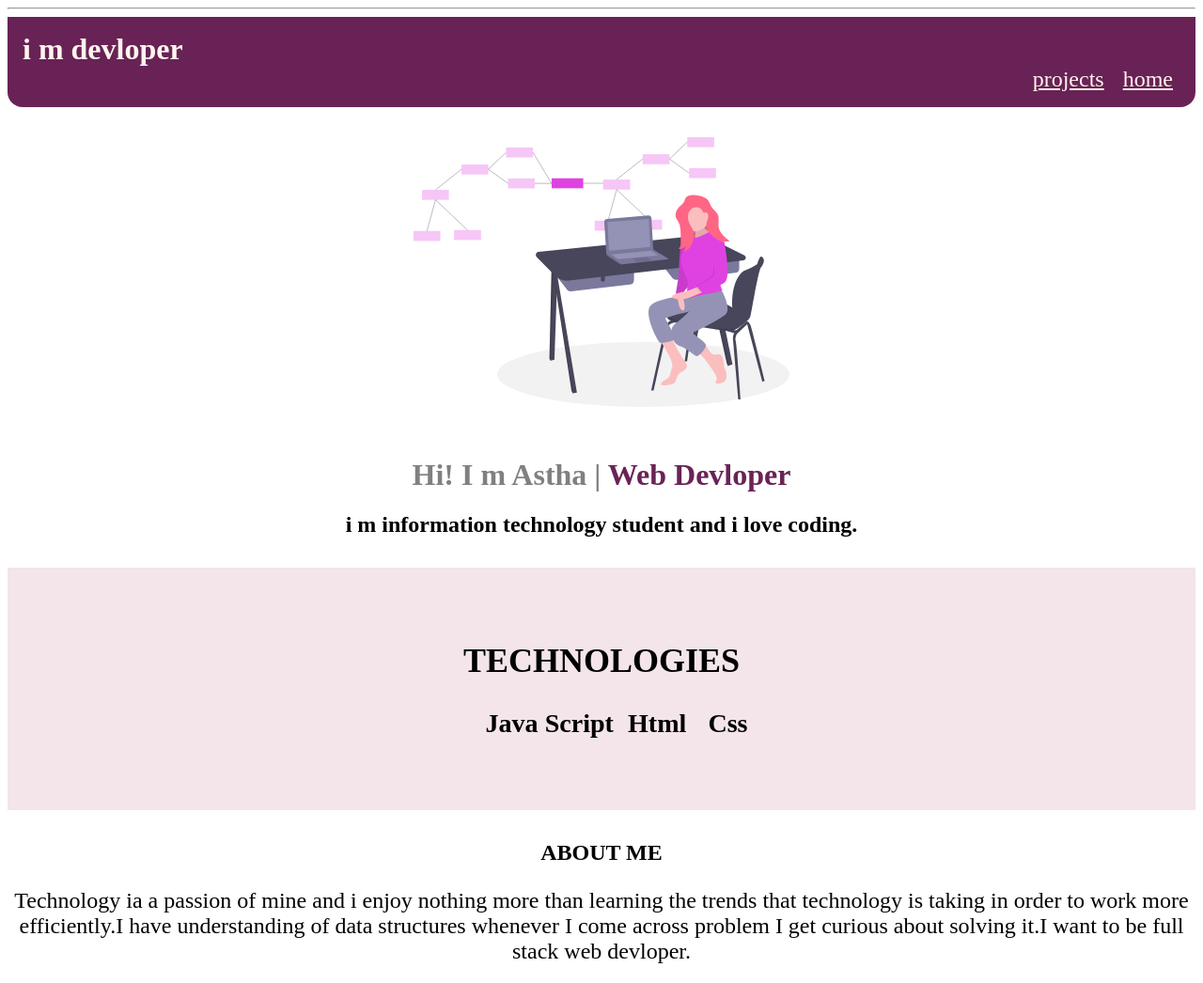
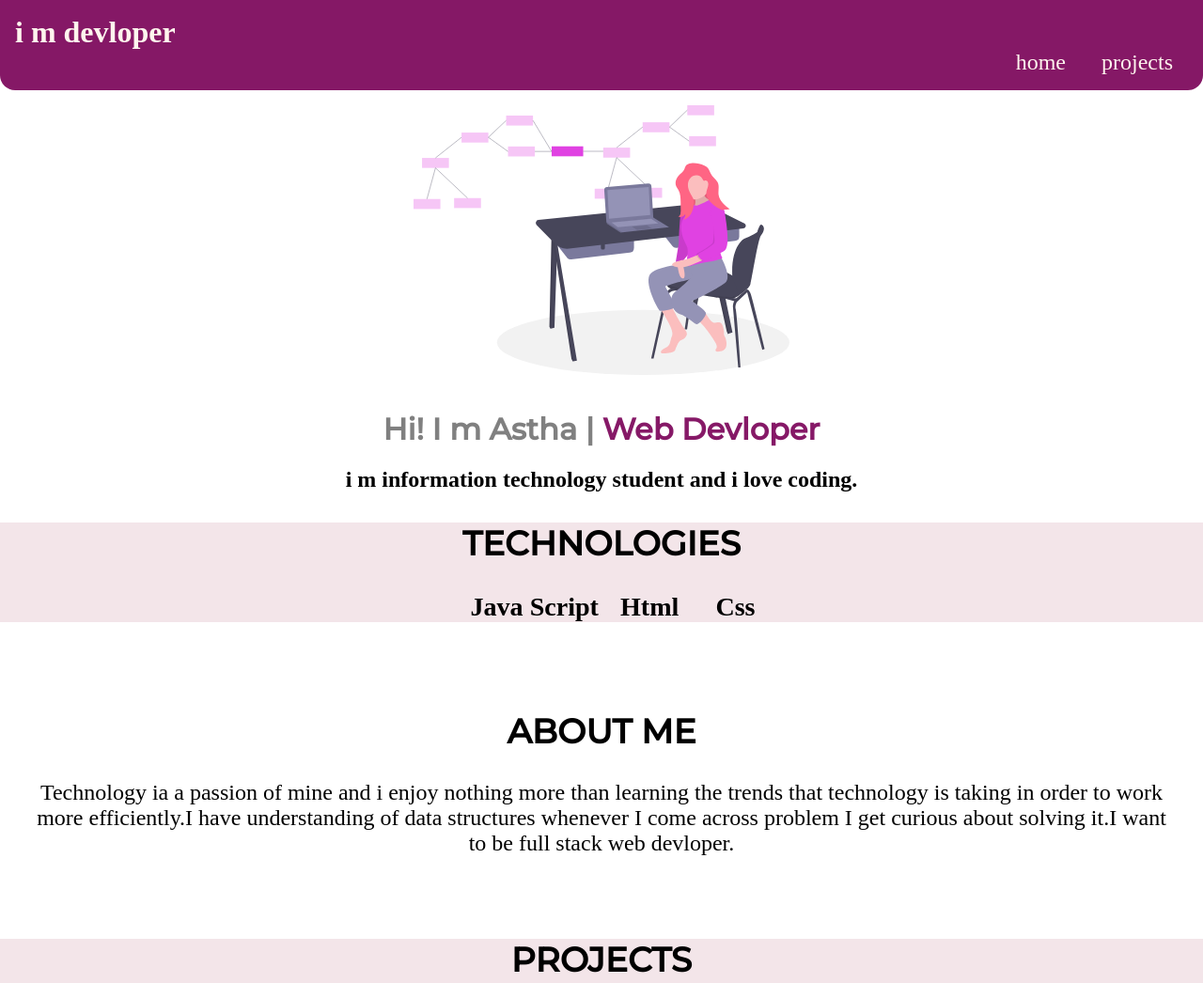
Before and after one commit to AsthaTibrewal/astha-site, a plain HTML site: page index.html in a window 1280 px wide. Shown: the top 1046 px of the page at 94% size. Drawn offline with Linux system fonts and the light colour scheme; a web font is replaced by a local one.

Commit message:
doc-updated

```diff
--- a/index.html
+++ b/index.html
@@ -7,22 +7,21 @@
     <link href="styles.css"rel="stylesheet" />
 </head>
 
-</header>
+<body>
 
-<hr>
 
 <nav class="navigation" >
     <div class="brand">
         i m devloper </div>
         <ul class="non-bullet navigation-pills ">
-        <li class="list-item-inline"  >
-            <a class="link"href=</> projects</a>
+            <li class="list-item-inline">
+                <a class="link link-active"href="/"> home </a>
+
+            </li><li class="list-item-inline"  >
+            <a class="link"href="/project.html"> projects</a>
 
         </li>
-        <li class="list-item-inline">
-            <a class="link"href=</> home</a>
 
-        </li>
     </ul>
 
 
@@ -48,12 +47,9 @@
 
 <section class="section2">
 <h1> ABOUT ME </h1>
+<p> Technology ia a passion of mine and i enjoy nothing more than learning the trends that technology is taking in order to work more efficiently.I have understanding of data structures whenever I come across problem I get curious about solving it.I want to be full stack web devloper.
+</p>
 </section>
-
-<div class="section2-heading">
-<p> Technology ia a passion of mine and i enjoy nothing more than learning the trends that technology is taking in order to work more efficiently.I have understanding of data structures whenever I come across problem I get curious about solving it.I want to be full stack web devloper.
-
-</p>
 </div>
 
 
@@ -70,12 +66,13 @@
 
 <section class="section2">
     <h1> BLOGS </h1>
-    </section>
+
 
     <div class="section2-heading">
     <p> By writting blogs one can share the knowledge.I have wriiten these blogs for first time to read click on blog icon.
     </p>
     </div>
+</section>
 
    >
     <footer class="footer">
@@ -88,12 +85,12 @@
     </div>
     <h3>
         <ul class="non-bullet">
-            <list class="list-item-inline"> instagram</li>
+            <list class="list-item-inline"> Instagram</li>
             <li class="list-item-inline"> facebook</li>
             <li class="list-item-inline "> linkedln</li>
         </ul>
     </h3>
 </footer>
 
-    <div style="height:4vh;"></div>
+</body>
 </html>
--- a/styles.css
+++ b/styles.css
@@ -1,10 +1,15 @@
-@import url('https://fonts.googleapis.com/css2?family=Castoro&display=swap');
+@import url('https://fonts.googleapis.com/css2?family=Montserrat:wght@300;500&display=swap');
+
 :root{
-    --primary-color: hsla(317, 77%, 20%, 0.904);
+    --primary-color: hsla(317, 98%, 24%, 0.904);
     --secondary-color:grey;
 }
+body
+{
+    margin: 0%;
+}
 h1{
-font-family: 'Castoro', serif;
+    font-family: 'Montserrat', sans-serif;
 }
 .non-bullet
 {
@@ -14,7 +19,7 @@ margin: auto;
 .list-item-inline
 {
 display: inline;
-padding: 0rem 0.5rem;
+padding: 0rem 1rem;
 }
 .navigation
 {
@@ -28,6 +33,7 @@ border-bottom-right-radius: 1rem ;
 {
 color:seashell;
 font-size: 1.5rem;
+text-decoration: none;
 
 }
 .brand
@@ -47,7 +53,8 @@ font-size: 1.5rem;
 max-width: 400px;
 margin: auto;
 display: block;
-padding: 2rem;
+width: 100;
+padding:1rem;
 }
 .hero-heading
 {
@@ -70,9 +77,10 @@ border-radius: 1rem;
 .section
 {
     text-align: center;
-    padding: 3rem;
+    padding: 2rem;
     margin-top: 2rem;
     font-size: 1.5em;
+
     background-color:  rgb(243, 229, 233);
 }
 .section2
@@ -80,14 +88,10 @@ border-radius: 1rem;
     margin-top: 2rem;
     background-color:white;
     text-align: center;
+    font-size: 1.5em;
+    padding: 2rem;
 }
-.section2-heading
-{
 
-    text-align: center;
-    font-size: 1.5em;
-
-}
 .footer
 {
 
@@ -96,9 +100,35 @@ padding: 1rem;
 border-top-right-radius: 1rem ;
 color:white;
 text-align: center;
-font-size: 1.5em;
-
+font-size: 1.2em;
 
 }
+.section
+{
+list-style: none;
+    color: black;
+
+    padding:0 10rem;
+    background-color:rgb(243, 229, 233);;
+
+    font-size: 1.5em;
+    display: block;
 
 }
+.date
+{
+
+padding:0 0.5rem;
+}
+.link1
+{
+    color:seashell;
+font-size: 1.5rem;
+text-decoration: none;
+background-color:var(--primary-color) ;
+
+}
+.list1-item
+{
+    display: inline;
+}
```
Also changed, not shown: project.html (added, +52 -0 lines).
